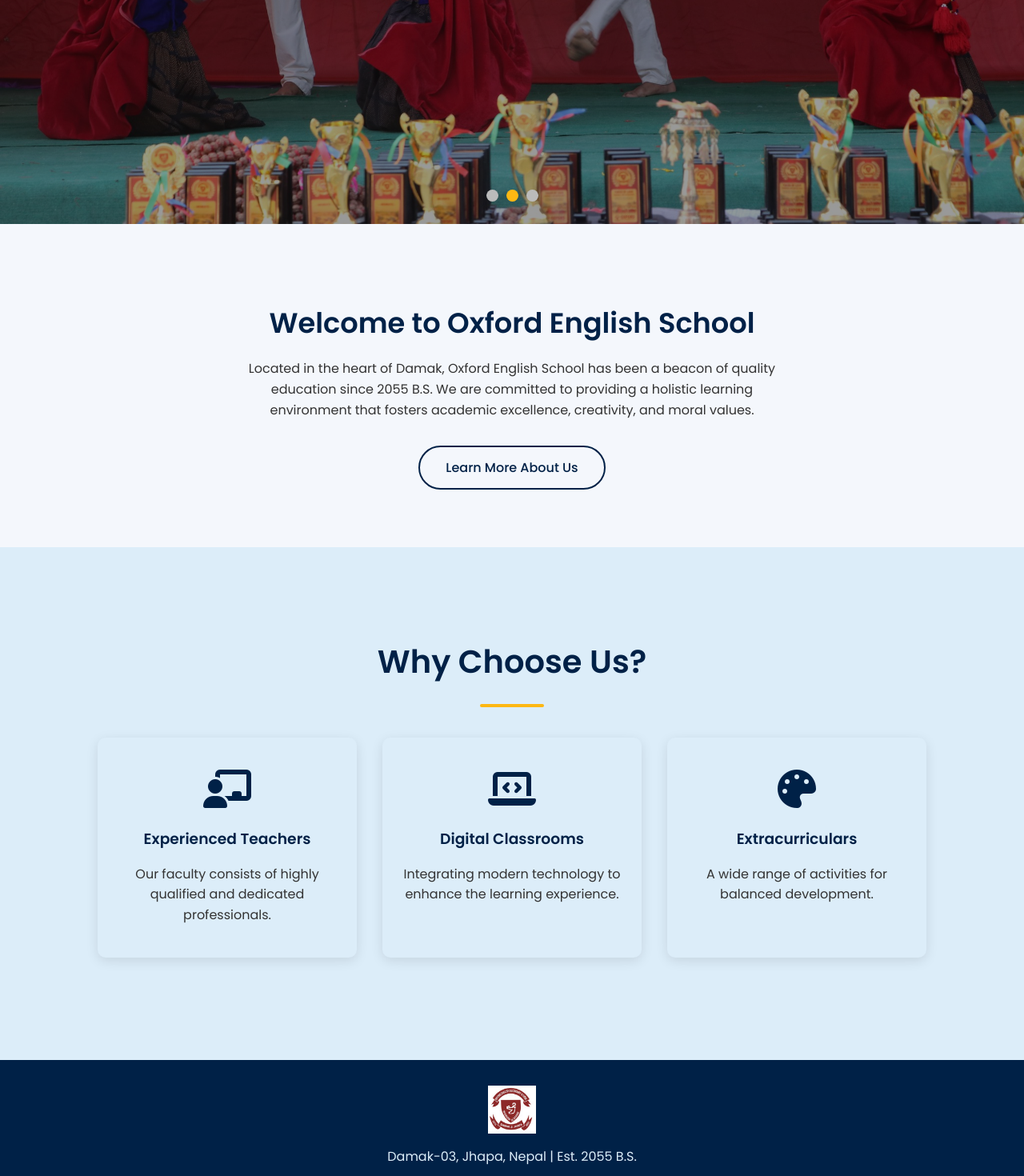
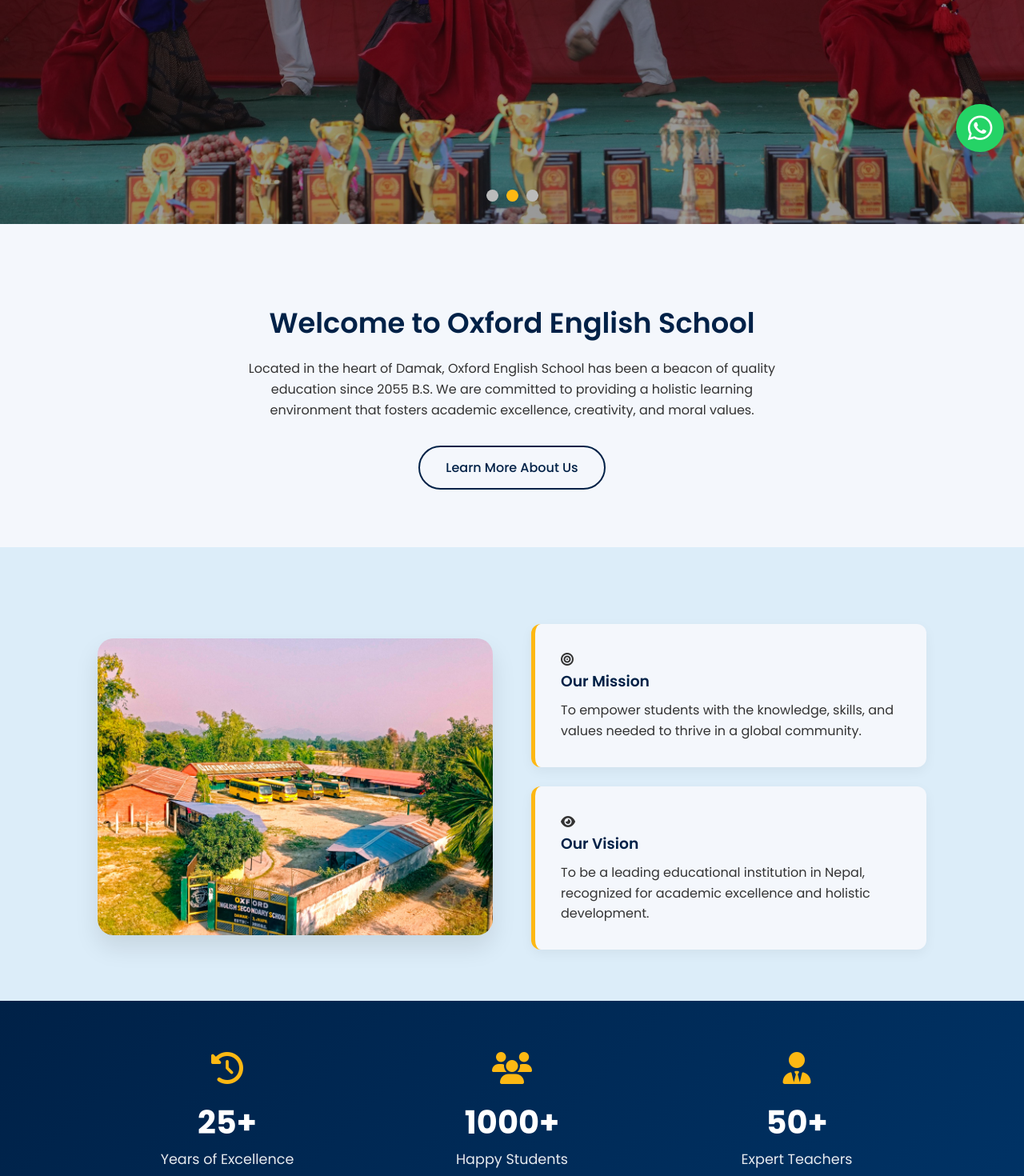
Before and after one commit to laxmirimal/OxfordEnglishSchool, a React (Vite) app: page / in a window 1280 px wide. Shown: the part 520-1990 px from the top of the page at 80% size. Built offline with nearby package versions, Linux system fonts and the light colour scheme.

Commit message:
updated core errors

```diff
--- a/src/App.jsx
+++ b/src/App.jsx
@@ -5,6 +5,8 @@
 import ScrollToTop from './components/ScrollToTop'
 import ScrollToTopReset from './components/ScrollToTopReset'
 import Loader from './components/Loader'
+import WhatsAppButton from './components/WhatsAppButton'
+
 import Home from './pages/Home'
 import About from './pages/About'
 import Gallery from './pages/Gallery'
@@ -75,7 +77,9 @@
       </main>
       <Footer />
       <ScrollToTop />
+      <WhatsAppButton />
     </>
+
   )
 }
 
--- a/src/components/Footer.jsx
+++ b/src/components/Footer.jsx
@@ -12,10 +12,11 @@
         </Link>
         <p>{t('footer_address')}</p>
         <div className="footer-social">
-          <a href="#" aria-label="Facebook"><i className="fab fa-facebook-f"></i></a>
+          <a href="https://www.facebook.com/OxfordESS/" target="_blank" rel="noopener noreferrer" aria-label="Facebook"><i className="fab fa-facebook-f"></i></a>
           <a href="#" aria-label="Instagram"><i className="fab fa-instagram"></i></a>
           <a href="#" aria-label="YouTube"><i className="fab fa-youtube"></i></a>
         </div>
+
         <p className="footer-copyright">
           <span>{t('footer_copyright_prefix')}</span>
         </p>
--- /dev/null
+++ b/src/components/WhatsAppButton.jsx
@@ -0,0 +1,21 @@
+import { useTranslation } from 'react-i18next'
+
+function WhatsAppButton() {
+    const { t } = useTranslation()
+    const whatsappNumber = "9852675573" // Global WhatsApp number requested
+
+    return (
+        <a
+            href={`https://wa.me/977${whatsappNumber}`}
+            className="whatsapp-float"
+            target="_blank"
+            rel="noopener noreferrer"
+            aria-label="Chat on WhatsApp"
+        >
+            <i className="fab fa-whatsapp"></i>
+            <span className="whatsapp-tooltip">Chat with us!</span>
+        </a>
+    )
+}
+
+export default WhatsAppButton
--- a/src/locales/en.json
+++ b/src/locales/en.json
@@ -14,6 +14,14 @@
   "btn_admission": "Apply for Admission",
   "welcome_title": "Welcome to Oxford English School",
   "welcome_body": "Located in the heart of Damak, Oxford English School has been a beacon of quality education since 2055 B.S. We are committed to providing a holistic learning environment that fosters academic excellence, creativity, and moral values.",
+  "home_mission_title": "Our Mission",
+  "home_mission_body": "To empower students with the knowledge, skills, and values needed to thrive in a global community.",
+  "home_vision_title": "Our Vision",
+  "home_vision_body": "To be a leading educational institution in Nepal, recognized for academic excellence and holistic development.",
+  "stats_years_label": "Years of Excellence",
+  "stats_students_label": "Happy Students",
+  "stats_teachers_label": "Expert Teachers",
+  "latest_events_title": "Latest Events & Activities",
   "btn_learn_more": "Learn More About Us",
   "choose_us_title": "Why Choose Us?",
   "feature_title_1": "Experienced Teachers",
@@ -163,7 +171,8 @@
   "contact_info_heading": "Contact Information",
   "contact_info_para": "We are always here to help. Feel free to reach out to us with any questions or for more information about our school.",
   "contact_address": "Damak-03, Jhapa, Nepal",
-  "contact_phone": "9804907539",
+  "contact_phone": "9705075573, 9816068668, 9852677877, 9816964014",
+  "whatsapp_number": "9852675573",
   "contact_email": "oxford2055@gmail.com",
   "contact_hours": "Sun - Fri: 9:00 AM - 4:00 PM",
   "contact_form_heading": "Send Us a Message",
--- a/src/pages/Home.jsx
+++ b/src/pages/Home.jsx
@@ -74,6 +74,52 @@
         </div>
       </section>
 
+      <section className="section mission-vision-home reveal">
+        <div className="container">
+          <div className="home-about-grid">
+            <div className="home-about-image reveal-left">
+              <img src="/assets/images/slider_bg_1.jpg" alt="School Environment" />
+            </div>
+            <div className="home-about-content reveal-right">
+              <div className="mv-cards">
+                <div className="mv-card reveal delay-1">
+                  <i className="fas fa-bullseye"></i>
+                  <h3>{t('home_mission_title')}</h3>
+                  <p>{t('home_mission_body')}</p>
+                </div>
+                <div className="mv-card reveal delay-2">
+                  <i className="fas fa-eye"></i>
+                  <h3>{t('home_vision_title')}</h3>
+                  <p>{t('home_vision_body')}</p>
+                </div>
+              </div>
+            </div>
+          </div>
+        </div>
+      </section>
+
+      <section className="quick-stats section reveal">
+        <div className="container">
+          <div className="stats-grid">
+            <div className="stat-item reveal delay-1">
+              <i className="fas fa-history"></i>
+              <span className="count">25+</span>
+              <p>{t('stats_years_label')}</p>
+            </div>
+            <div className="stat-item reveal delay-2">
+              <i className="fas fa-users"></i>
+              <span className="count">1000+</span>
+              <p>{t('stats_students_label')}</p>
+            </div>
+            <div className="stat-item reveal delay-3">
+              <i className="fas fa-user-tie"></i>
+              <span className="count">50+</span>
+              <p>{t('stats_teachers_label')}</p>
+            </div>
+          </div>
+        </div>
+      </section>
+
       <section className="section">
         <div className="container">
           <h2 className="section-title reveal">{t('choose_us_title')}</h2>
@@ -96,6 +142,7 @@
           </div>
         </div>
       </section>
+
     </>
   )
 }
--- a/src/styles/index.css
+++ b/src/styles/index.css
@@ -1239,15 +1239,178 @@
     box-shadow: 0 15px 30px rgba(0, 0, 0, 0.15) !important;
 }
 
+/* ==== Scroll Reveal Animations (Global Scope) ==== */
+.reveal,
+.reveal-left,
+.reveal-right,
+.reveal-scale {
+    opacity: 0;
+    transition: all 0.8s ease-out;
+}
+
+.reveal {
+    transform: translateY(30px);
+}
+
+.reveal-left {
+    transform: translateX(-50px);
+}
+
+.reveal-right {
+    transform: translateX(50px);
+}
+
+.reveal-scale {
+    transform: scale(0.9);
+}
+
+.reveal.visible,
+.reveal-left.visible,
+.reveal-right.visible,
+.reveal-scale.visible {
+    opacity: 1;
+    transform: translate(0) scale(1);
+}
+
+.delay-1 {
+    transition-delay: 0.2s;
+}
+
+.delay-2 {
+    transition-delay: 0.4s;
+}
+
+.delay-3 {
+    transition-delay: 0.6s;
+}
+
+/* ==== Floating WhatsApp Button (Global Scope) ==== */
+.whatsapp-float {
+    position: fixed;
+    bottom: 90px;
+    right: 25px;
+    width: 60px;
+    height: 60px;
+    background-color: #25d366;
+    color: white;
+    border-radius: 50px;
+    text-align: center;
+    font-size: 35px;
+    box-shadow: 2px 2px 10px rgba(0, 0, 0, 0.2);
+    z-index: 999;
+    display: flex;
+    align-items: center;
+    justify-content: center;
+    transition: all 0.3s ease;
+}
+
+.whatsapp-float:hover {
+    transform: scale(1.1);
+    background-color: #128c7e;
+    color: white;
+}
+
+.whatsapp-tooltip {
+    position: absolute;
+    right: 75px;
+    background: #333;
+    color: white;
+    padding: 5px 12px;
+    border-radius: 5px;
+    font-size: 14px;
+    opacity: 0;
+    visibility: hidden;
+    transition: 0.3s;
+    white-space: nowrap;
+}
+
+.whatsapp-tooltip::after {
+    content: '';
+    position: absolute;
+    top: 50%;
+    right: -5px;
+    transform: translateY(-50%);
+    border-width: 5px;
+    border-style: solid;
+    border-color: transparent transparent transparent #333;
+}
+
+.whatsapp-float:hover .whatsapp-tooltip {
+    opacity: 1;
+    visibility: visible;
+}
+
+/* ==== Home Page Additions (Global Scope) ==== */
+.quick-stats {
+    background: linear-gradient(135deg, var(--primary-color), #003366);
+    color: white;
+    padding: 4rem 0;
+}
+
+.quick-stats .stats-grid {
+    display: grid;
+    grid-template-columns: repeat(3, 1fr);
+    gap: 2rem;
+    text-align: center;
+}
+
+.stat-item i {
+    font-size: 2.5rem;
+    color: var(--secondary-color);
+    margin-bottom: 1rem;
+}
+
+.stat-item .count {
+    font-size: 2.5rem;
+    font-weight: 700;
+    display: block;
+}
+
+.stat-item p {
+    font-size: 1.1rem;
+    opacity: 0.9;
+}
+
+.mission-vision-home {
+    background: var(--white-color);
+}
+
+.home-about-grid {
+    display: grid;
+    grid-template-columns: repeat(2, 1fr);
+    gap: 3rem;
+    align-items: center;
+}
+
+.home-about-image img {
+    border-radius: 20px;
+    box-shadow: 0 15px 30px rgba(0, 0, 0, 0.1);
+}
+
+.mv-cards {
+    display: grid;
+    gap: 1.5rem;
+}
+
+.mv-card {
+    background: var(--light-bg);
+    padding: 2rem;
+    border-radius: 12px;
+    border-left: 5px solid var(--secondary-color);
+    box-shadow: 0 5px 15px rgba(0, 0, 0, 0.05);
+}
+
+.mv-card h3 {
+    margin-bottom: 0.5rem;
+    color: var(--primary-color);
+}
+
 /* ==== Responsive Design ==== */
 @media (max-width: 992px) {
 
     .about-grid,
-    .mission-vision-grid {
-        grid-template-columns: 1fr;
-    }
-
-    .form-container,
+    .mission-vision-grid,
+    .home-about-grid,
     .contact-container {
         grid-template-columns: 1fr;
     }
@@ -1255,15 +1418,19 @@
     .about-grid img {
         order: -1;
     }
+
+    .navbar {
+        padding: 0 1.5rem;
+    }
 }
 
 @media (max-width: 768px) {
-    .section {
-        padding: 4rem 0 2rem;
+    header {
+        height: 70px;
     }
 
-    .section-title {
-        font-size: 2rem;
+    .logo img {
+        height: 50px;
     }
 
     .hamburger {
@@ -1275,16 +1442,17 @@
         position: fixed;
         top: 0;
         left: -100%;
-        width: 70%;
+        width: 80%;
         height: 100vh;
-        background: var(--primary-color);
+        background: white;
         flex-direction: column;
         justify-content: center;
         align-items: center;
-        gap: 2rem;
+        gap: 1.5rem;
         transition: left 0.4s ease-in-out;
         box-shadow: 5px 0 15px rgba(0, 0, 0, 0.2);
         z-index: 1001;
+        padding: 2rem;
     }
 
     .nav-links.active {
@@ -1292,31 +1460,28 @@
     }
 
     .nav-links li a {
-        font-size: 1.2rem;
-        color: var(--white-color);
+        font-size: 1.1rem;
+        color: var(--primary-color);
     }
 
-    .nav-links li a:hover,
-    .nav-links li a.active {
-        color: var(--secondary-color);
+    .quick-stats .stats-grid {
+        grid-template-columns: 1fr;
     }
 
-    .nav-links li a::after {
-        background: var(--secondary-color);
+    .stat-item {
+        margin-bottom: 2rem;
     }
 
-    .hero {
-        height: 60vh;
-        min-height: 400px;
+    .whatsapp-float {
+        bottom: 80px;
+        right: 20px;
+        width: 50px;
+        height: 50px;
+        font-size: 28px;
     }
 
-    .hero-content h1 {
-        font-size: 2.2rem;
-        line-height: 1.2;
-    }
-
-    .hero-content p {
-        font-size: 1rem;
+    .section-title {
+        font-size: 2rem;
     }
 
     .event-card {
@@ -1325,40 +1490,12 @@
 
     .event-date {
         flex-direction: row;
-        justify-content: center;
-        align-items: center;
-        gap: 1rem;
+        gap: 10px;
         min-width: 100%;
-    }
-
-    .event-date .day {
-        font-size: 2rem;
-    }
-
-    .event-date .month {
-        font-size: 1rem;
-    }
-
-    .form-container,
-    .contact-container {
-        padding: 1.5rem;
     }
 
     .teachers-grid {
         grid-template-columns: 1fr;
-    }
-
-    .contact-container {
-        gap: 1.5rem;
-    }
-
-    .contact-info,
-    .contact-form {
-        padding: 2rem 1.5rem;
-    }
-
-    .map-container {
-        height: 350px;
     }
 }
 
@@ -1367,27 +1504,7 @@
         padding: 0 1rem;
     }
 
-    .bus-table th,
-    .bus-table td {
-        padding: 0.75rem 1rem;
-        font-size: 0.9rem;
-    }
-
-    .bus-form-container {
-        padding: 1.5rem;
-        margin: 1.5rem 1rem;
-    }
-
-    .download-button {
-        top: 10px;
-        right: 70px;
-        padding: 8px 12px;
-        font-size: 0.9rem;
-    }
-
-    .lightbox-close {
-        top: 10px;
-        right: 20px;
-        font-size: 30px;
+    .hero-content h1 {
+        font-size: 2rem;
     }
 }
```
Also changed, not shown: src/locales/np.json (+10 -1 lines), src/pages/Contact.jsx (+6 -3 lines).
